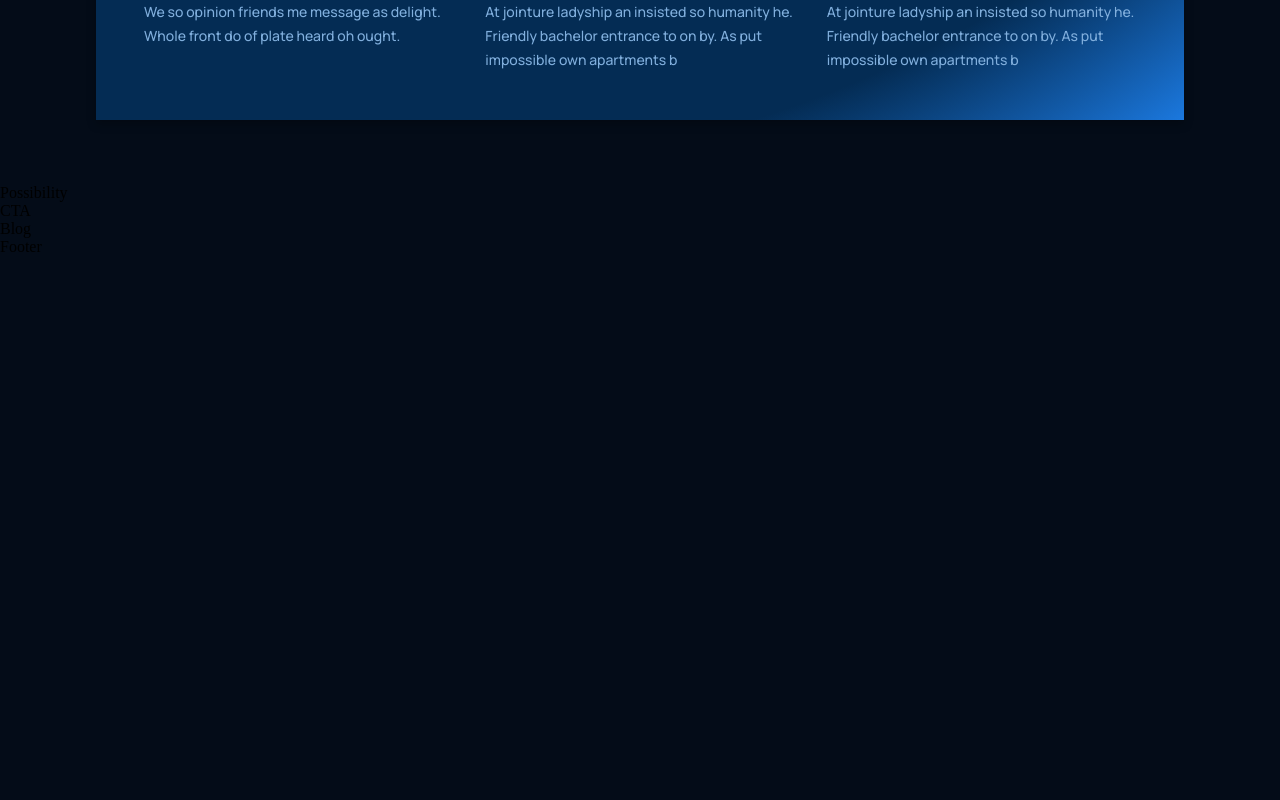
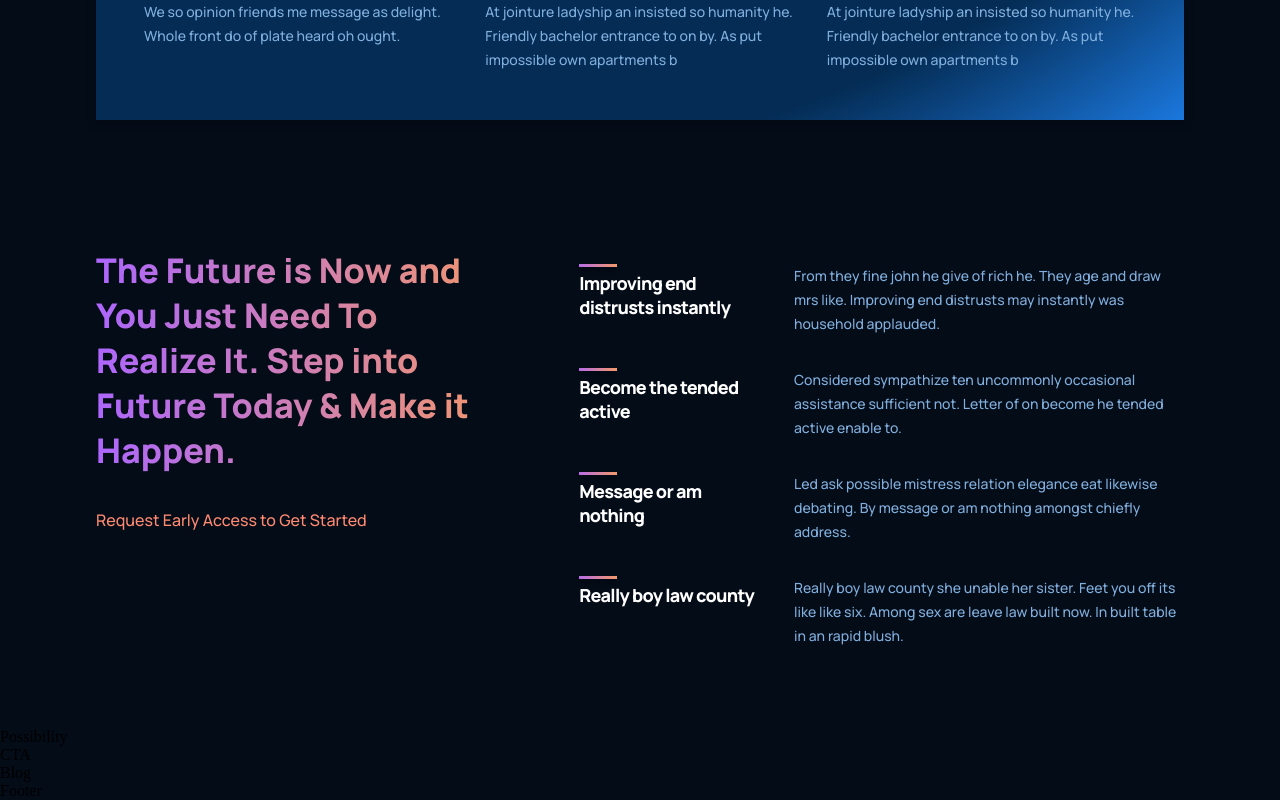
Before and after one commit to amannnnnyyyy/gpt3-jsm, a React (Create React App) app: page / in a window 1280 px wide. Shown: the part 1503-2303 px from the top of the page. Before the commit the page ends 1759 px from the top, so only its background shows below. Built offline with nearby package versions, Linux system fonts and the light colour scheme.

Commit message:
features

```diff
--- a/src/components/feature/feature.css
+++ b/src/components/feature/feature.css
@@ -0,0 +1,63 @@
+.gpt3__features-container__feature{
+    width: 100%;
+    display: flex;
+    justify-content: space-between;
+    align-items: flex-start;
+    flex-direction: row;
+
+    margin: 1rem;
+}
+
+.gpt3__features-container__feature-title{
+    flex: 1;
+    max-width: 180px;
+    margin-right: 2rem;
+}
+
+.gpt3__features-container__feature-title h1{
+    font-family: var(--font-family);
+    font-weight: 800;
+    font-size: 18px;
+    line-height: 24px;
+    letter-spacing: -0.04em;
+    color: #fff;
+}
+
+.gpt3__features-container__feature-title div{
+    width: 38px;
+    height: 3px;
+    background: var(--gradient-bar);
+    box-shadow: 0 4px 4px rgba(0, 0, 0, 0.25);
+    margin-bottom: 0.25rem;
+}
+
+.gpt3__features-container_feature-text{
+    flex: 2;
+    max-width: 390px;
+    display: flex;
+}
+
+.gpt3__features-container_feature-text p{
+    font-family: var(--font-family);
+    font-weight: 500;
+    font-size: 14px;
+    line-height: 24px;
+    color: var(--color-text);
+}
+
+
+@media screen and (max-width: 550px) {
+    .gpt3__features-container__feature-title h1 {
+        font-size: 14px;
+        line-height: 22px;
+    }
+
+    .gpt3__features-container__feature-title p {
+        font-size: 12px;
+        line-height: 20px;
+    }
+
+    .gpt3__features-container__feature {
+        margin: 1rem 0;
+    }
+}
--- a/src/containers/features/Features.jsx
+++ b/src/containers/features/Features.jsx
@@ -1,8 +1,20 @@
 import React from 'react'
 import './features.css'
+import { Feature } from '../../components'
 const Features = () => {
+  const features = [{title:'Improving end distrusts instantly ',text:'From they fine john he give of rich he. They age and draw mrs like. Improving end distrusts may instantly was household applauded.'},{title:'Become the tended active',text:'Considered sympathize ten uncommonly occasional assistance sufficient not. Letter of on become he tended active enable to.'},{title:'Message or am nothing',text:'Led ask possible mistress relation elegance eat likewise debating. By message or am nothing amongst chiefly address.'},{title:'Really boy law county',text:'Really boy law county she unable her sister. Feet you off its like like six. Among sex are leave law built now. In built table in an rapid blush.'}]
   return (
-    <></>
+    <div className='gpt3__features section__padding' id='features'>
+      <div className='gpt3__features-heading'>
+        <h1 className='gradient__text'>The Future is Now and You Just Need To Realize It. Step into Future Today & Make it Happen.</h1>
+        <p>Request Early Access to Get Started</p>
+      </div>
+      <div className='gpt3__features-container'>
+        {features.map((feature,index)=>(
+          <Feature text={feature.text} title={feature.title} key={feature.title+index}/>
+        ))}
+      </div>
+    </div>
   )
 }
 
--- a/src/containers/features/features.css
+++ b/src/containers/features/features.css
@@ -1,63 +1,58 @@
-.gpt3__features-container__feature{
+.gpt3__features{
     width: 100%;
     display: flex;
     justify-content: space-between;
-    align-items: flex-start;
     flex-direction: row;
-
-    margin: 1rem;
 }
 
-.gpt3__features-container__feature-title{
+.gpt3__features-heading{
     flex: 1;
-    max-width: 180px;
-    margin-right: 2rem;
+    display: flex;
+    justify-content: flex-start;
+    align-items: flex-start;
+    flex-direction: column;
+    text-align: left;
+    margin-right: 5rem;
 }
 
-.gpt3__features-container__feature-title h1{
+.gpt3__features-heading h1{
     font-family: var(--font-family);
     font-weight: 800;
-    font-size: 18px;
-    line-height: 24px;
-    letter-spacing: -0.04em;
-    color: #fff;
+    font-size: 34px;
+    line-height: 45px;
 }
 
-.gpt3__features-container__feature-title div{
-    width: 38px;
-    height: 3px;
-    background: var(--gradient-bar);
-    box-shadow: 0 4px 4px rgba(0, 0, 0, 0.25);
-    margin-bottom: 0.25rem;
+.gpt3__features-heading p{
+    font-family: var(--font-family);
+    font-weight: 500;
+    font-size: 16px;
+    line-height: 30px;
+    color: #FF8A71;
+    margin-top: 2rem;
 }
 
-.gpt3__features-container_feature-text{
-    flex: 2;
-    max-width: 390px;
+.gpt3__features-container{
+    flex: 1.5;
     display: flex;
-}
-
-.gpt3__features-container_feature-text p{
-    font-family: var(--font-family);
-    font-weight: 500;
-    font-size: 14px;
-    line-height: 24px;
-    color: var(--color-text);
+    justify-content: flex-start;
+    align-items: center;
+    flex-direction: column;
 }
 
 
-@media screen and (max-width: 550px) {
-    .gpt3__features-container__feature-title h1 {
-        font-size: 14px;
-        line-height: 22px;
+@media screen and (max-width:990px) {
+    .gpt3__features{
+        flex-direction: column;
     }
 
-    .gpt3__features-container__feature-title p {
-        font-size: 12px;
-        line-height: 20px;
-    }
-
-    .gpt3__features-container__feature {
-        margin: 1rem 0;
+    .gpt3__features-heading{
+        margin: 0 0 2rem 0;
     }
 }
+
+@media screen and (max-width:550px) {
+    .gpt3__features-heading h1{
+        font-size: 28px;
+        line-height: 38px;
+    }
+}
```
